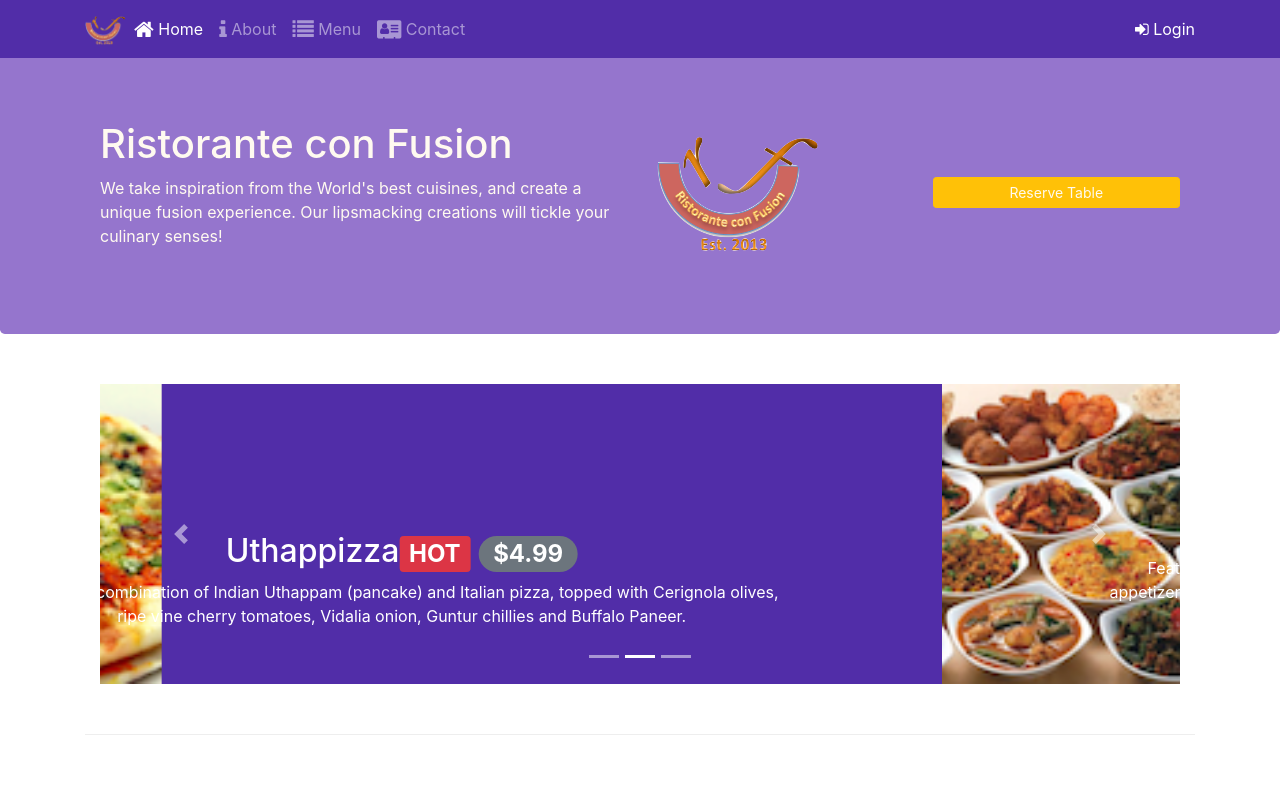
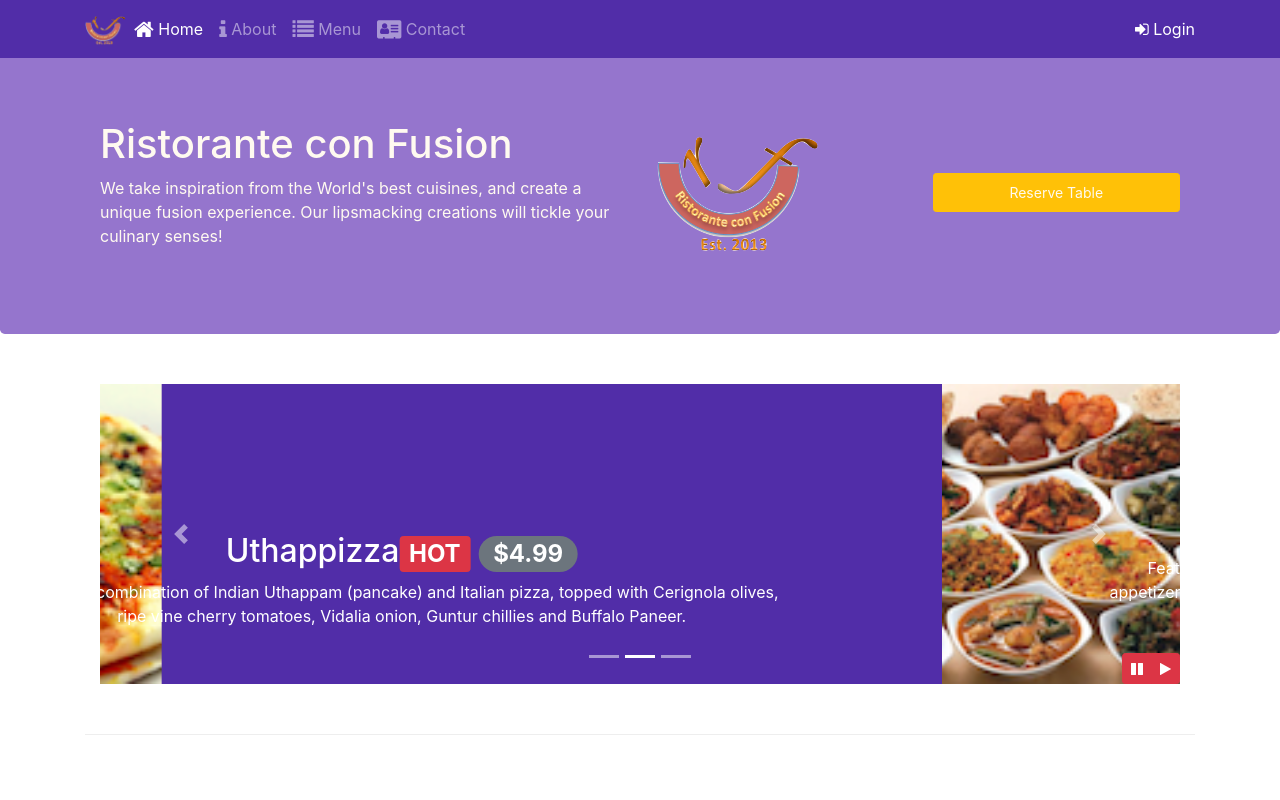
Before and after one commit to and-yida/front-end-web-UI-frameworks-and-tools-bootstrap-treino, a website: page index.html in a window 1280 px wide. Shown: the top 800 px of the page. Drawn offline with nearby package versions, Linux system fonts and the light colour scheme.

Commit message:
Bootstrap JQuery

```diff
--- a/css/styles.css
+++ b/css/styles.css
@@ -59,3 +59,10 @@ body {
     left: 0;
     min-height: 300px;
 }
+
+#carouselButton {
+    right: 0px;
+    position: absolute;
+    bottom: 0px;
+    z-index: 1;
+}
--- a/index.html
+++ b/index.html
@@ -156,7 +156,7 @@
                     <img src="img/logo.png" class="img-fluid">
                 </div>
                 <div class="col-12 col-sm align-self-center">
-                    <a role="button" class="btn btn-block btn-sm btn-warning"
+                    <a role="button" class="btn btn-block nav-link btn-sm btn-warning"
                     data-toggle="modal" data-target="#reserveModal">Reserve Table</a>
                 </div>
             </div>
@@ -205,6 +205,14 @@
                     <a class="carousel-control-next" href="#mycarousel" role="button" data-slide="next">
                         <span class="carousel-control-next-icon"></span>
                     </a>
+                    <div class="btn-group" id="carouselButton">
+                        <button class="btn btn-danger btn-sm" id="carousel-pause">
+                            <span class="fa fa-pause"></span>
+                        </button>
+                        <button class="btn btn-danger btn-sm" id="carousel-play">
+                            <span class="fa fa-play"></span>
+                        </button>
+                    </div>
                 </div>
             </div>
         </di>
@@ -305,6 +313,17 @@
     <script src="node_modules/jquery/dist/jquery.slim.min.js"></script>
     <script src="node_modules/popper.js/dist/umd/popper.min.js"></script>
     <script src="node_modules/bootstrap/dist/js/bootstrap.min.js"></script>
+    <script>
+        $(document).ready(function(){
+            $("#mycarousel").carousel( { interval: 2000 } );
+            $("#carousel-pause").click(function(){
+                $("#mycarousel").carousel('pause');
+            });
+            $("#carousel-play").click(function(){
+                $("#mycarousel").carousel('cycle');
+            });
+        });
+    </script>
 </body>
 
 </html>
```
